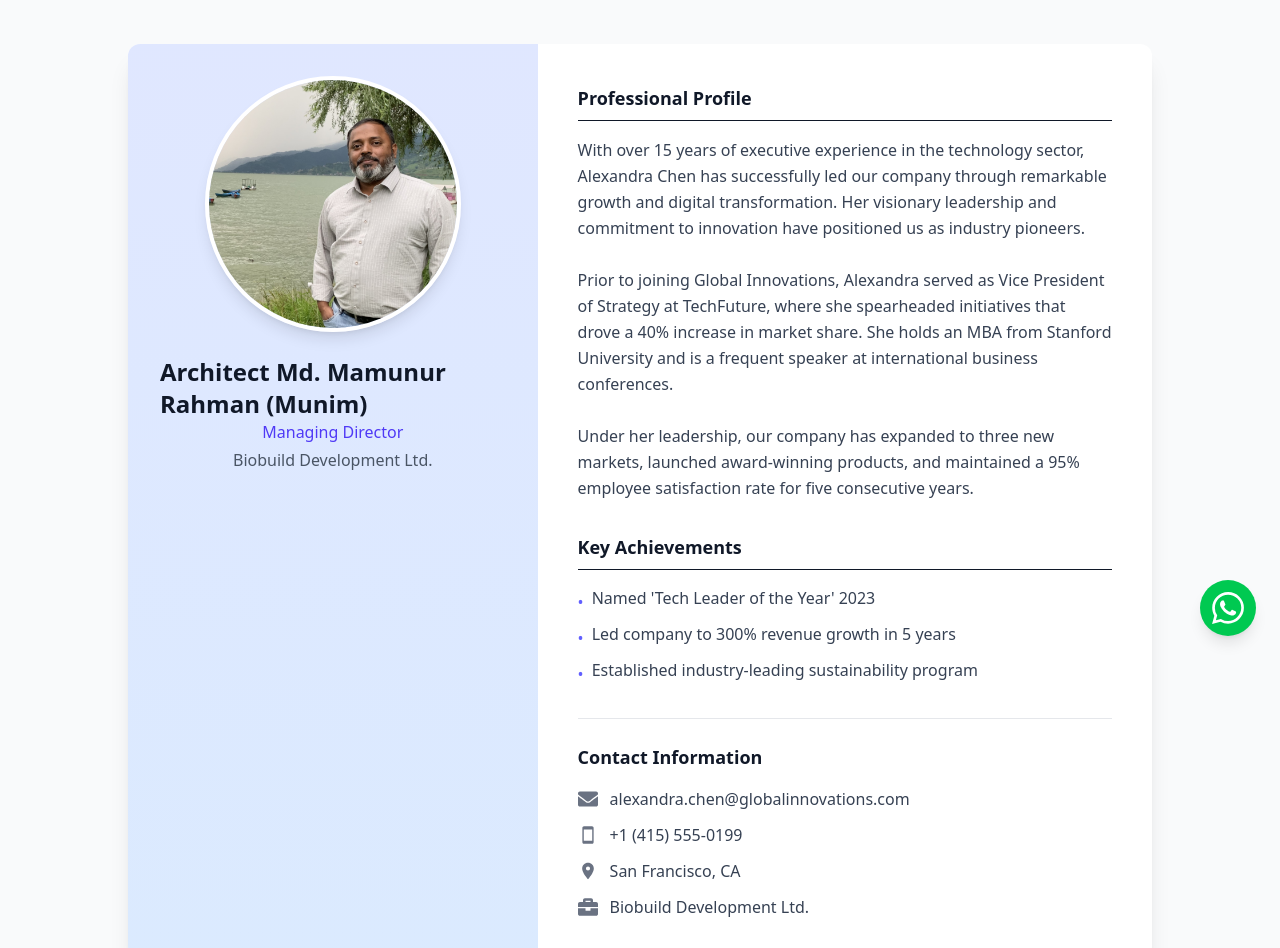
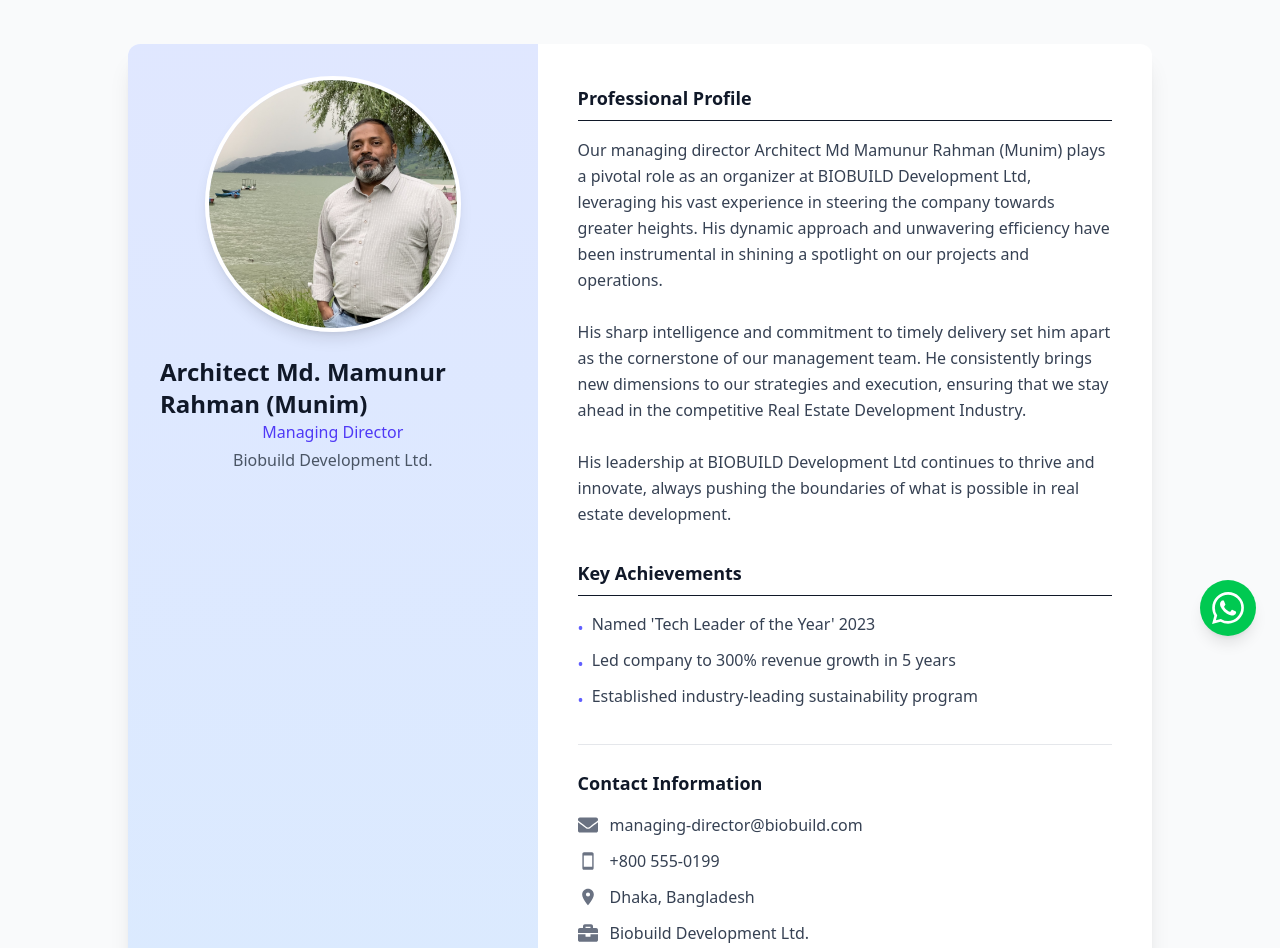
Before and after one commit to Kamiaaa/biobuild, a Next.js app: page /managing-director in a window 1280 px wide. Shown: the part 140-1088 px from the top of the page. Built offline with nearby package versions, Linux system fonts and the light colour scheme.

Commit message:
MD page added edited agin

```diff
--- a/app/managing-director/page.tsx
+++ b/app/managing-director/page.tsx
@@ -8,15 +8,15 @@ export default function ManagingDirectorPage() {
         name: "Architect Md. Mamunur Rahman (Munim)",
         title: "Managing Director",
         company: "Biobuild Development Ltd.",
-        bio: `With over 15 years of executive experience in the technology sector, Alexandra Chen has successfully led our company through remarkable growth and digital transformation. Her visionary leadership and commitment to innovation have positioned us as industry pioneers.
+        bio: `Our managing director Architect Md Mamunur Rahman (Munim) plays a pivotal role as an organizer at BIOBUILD Development Ltd, leveraging his vast experience in steering the company towards greater heights. His dynamic approach and unwavering efficiency have been instrumental in shining a spotlight on our projects and operations.
 
-Prior to joining Global Innovations, Alexandra served as Vice President of Strategy at TechFuture, where she spearheaded initiatives that drove a 40% increase in market share. She holds an MBA from Stanford University and is a frequent speaker at international business conferences.
+His sharp intelligence and commitment to timely delivery set him apart as the cornerstone of our management team. He consistently brings new dimensions to our strategies and execution, ensuring that we stay ahead in the competitive Real Estate Development Industry.
 
-Under her leadership, our company has expanded to three new markets, launched award-winning products, and maintained a 95% employee satisfaction rate for five consecutive years.`,
+His leadership at BIOBUILD Development Ltd continues to thrive and innovate, always pushing the boundaries of what is possible in real estate development.`,
         imageUrl: "/img/bod/bod-01.png", // Replace with your image path
-        email: "alexandra.chen@globalinnovations.com",
-        phone: "+1 (415) 555-0199",
-        location: "San Francisco, CA",
+        email: "managing-director@biobuild.com",
+        phone: "+800 555-0199",
+        location: "Dhaka, Bangladesh",
         linkedin: "https://www.linkedin.com/in/alexandrachen",
         twitter: "https://twitter.com/alexchen_md",
         achievements: [
```
